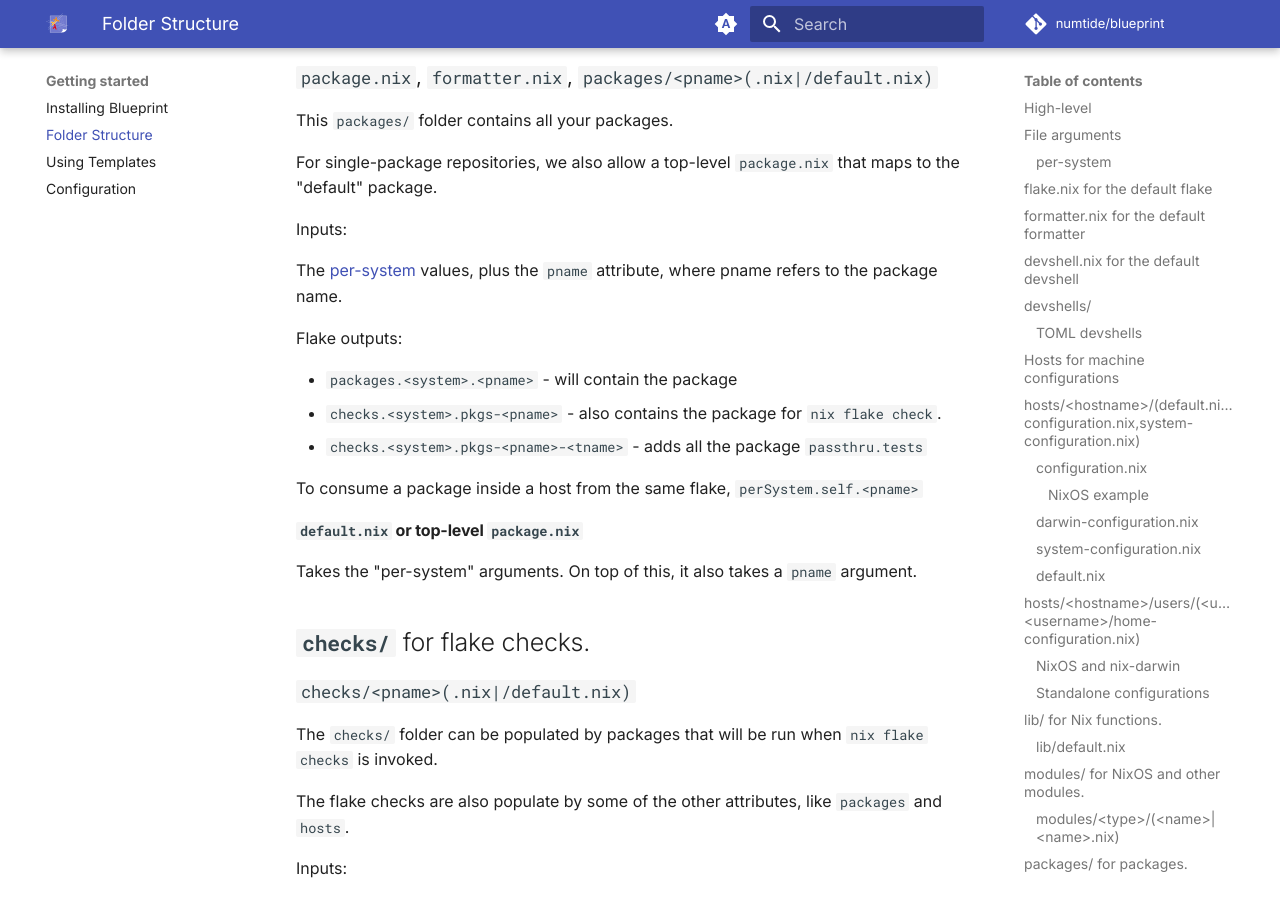
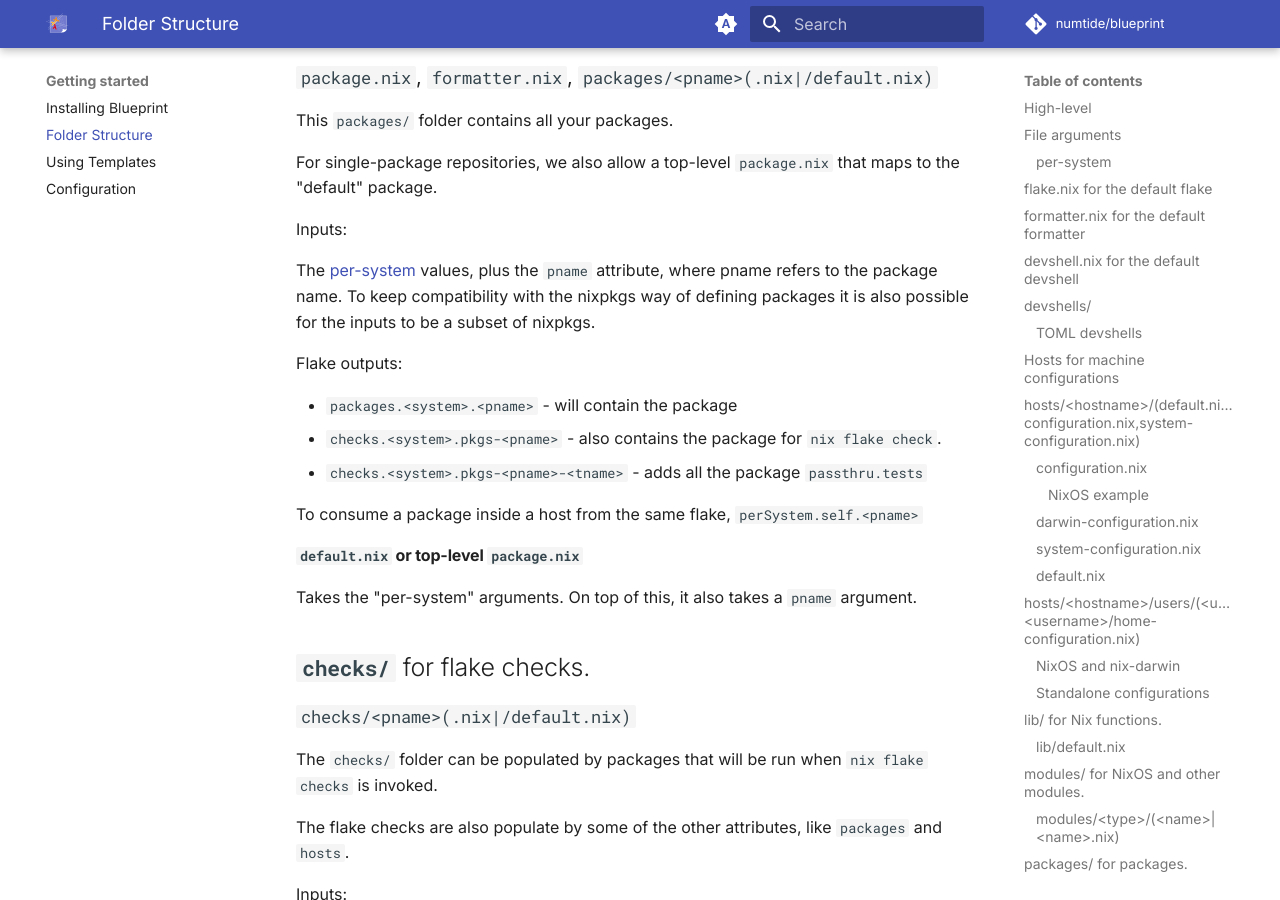
Before and after one commit to numtide/blueprint, an MkDocs documentation site: the page built from docs/content/getting-started/folder_structure.md, in a window 1280 px wide and 900 px high, scrolled down 9078 px. Built offline with MkDocs 1.6.1 and Material for MkDocs 9.7.7, drawn with Linux system fonts in a browser that asks for light colours; comment, search, counter and statistics services are not loaded; the version menu is left out.

Commit message:
docs: add documentation for nixpkgs package definition compat

```diff
--- a/docs/content/getting-started/folder_structure.md
+++ b/docs/content/getting-started/folder_structure.md
@@ -353,7 +353,7 @@ maps to the "default" package.
 
 Inputs:
 
-The [per-system](#per-system) values, plus the `pname` attribute, where pname refers to the package name.
+The [per-system](#per-system) values, plus the `pname` attribute, where pname refers to the package name. To keep compatibility with the nixpkgs way of defining packages it is also possible for the inputs to be a subset of nixpkgs.
 
 Flake outputs:
 
```
